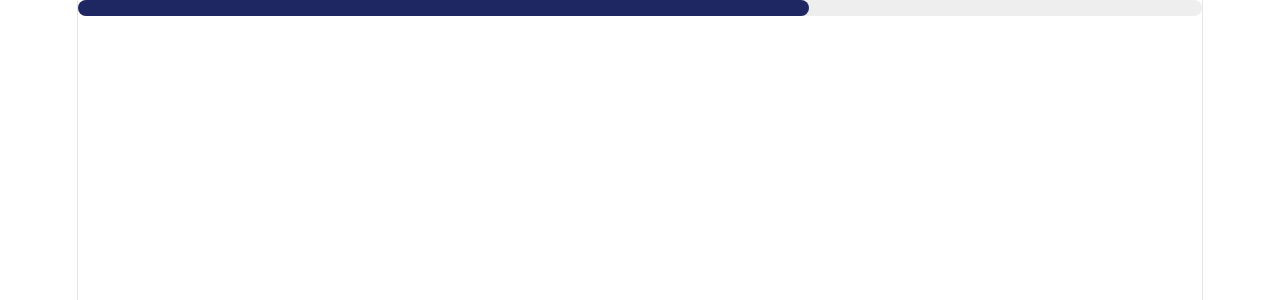
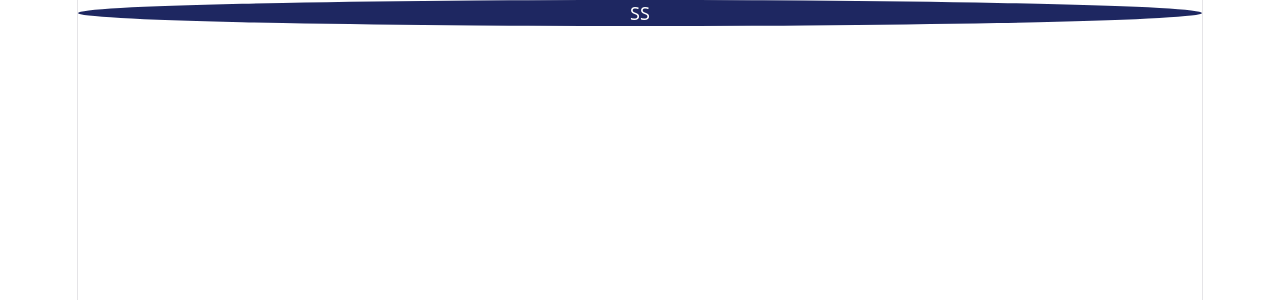
Before and after one commit to 0xNulled/mitt-projekt, a React (Vite) app: page / in a window 1280 px wide. Shown: the top 300 px of the page. Built offline with nearby package versions, Linux system fonts and the light colour scheme.

Commit message:
Avatar fixat engligt uppgift, titta in på varför size variabeln når height

```diff
--- a/src/App.jsx
+++ b/src/App.jsx
@@ -7,12 +7,13 @@
 //import ToggleSwitch from './components/ToggleSwitch'
 //import TaskList from './components/TaskList'
 //import StatusBadge from './components/StatusBadge'
-import ProgressBar from './components/ProgressBar'
+//import ProgressBar from './components/ProgressBar'
+import Avatar from './components/Avatar'
 
 function App() {
   return (
     <>
-      <ProgressBar percent={65} />
+      <Avatar name="Sarah Svenson" size="72"/>
     </>
   )
 }
--- /dev/null
+++ b/src/components/Avatar.jsx
@@ -0,0 +1,24 @@
+function Avatar({ name, size = 48 }) {
+    const initials = name
+        .split(" ")
+        .map((n) => n[0])
+        .join("");
+
+    return (
+            <div
+                style={{
+                    height: size, width: size,
+                    borderRadius: "50%",
+                    background: "#1E2761",
+                    color: "white",
+                    display: "flex",
+                    alignItems: "center",
+                    justifyContent: "center",
+                }}
+            >
+                {initials}
+            </div>
+    );
+}
+
+export default Avatar;
```
